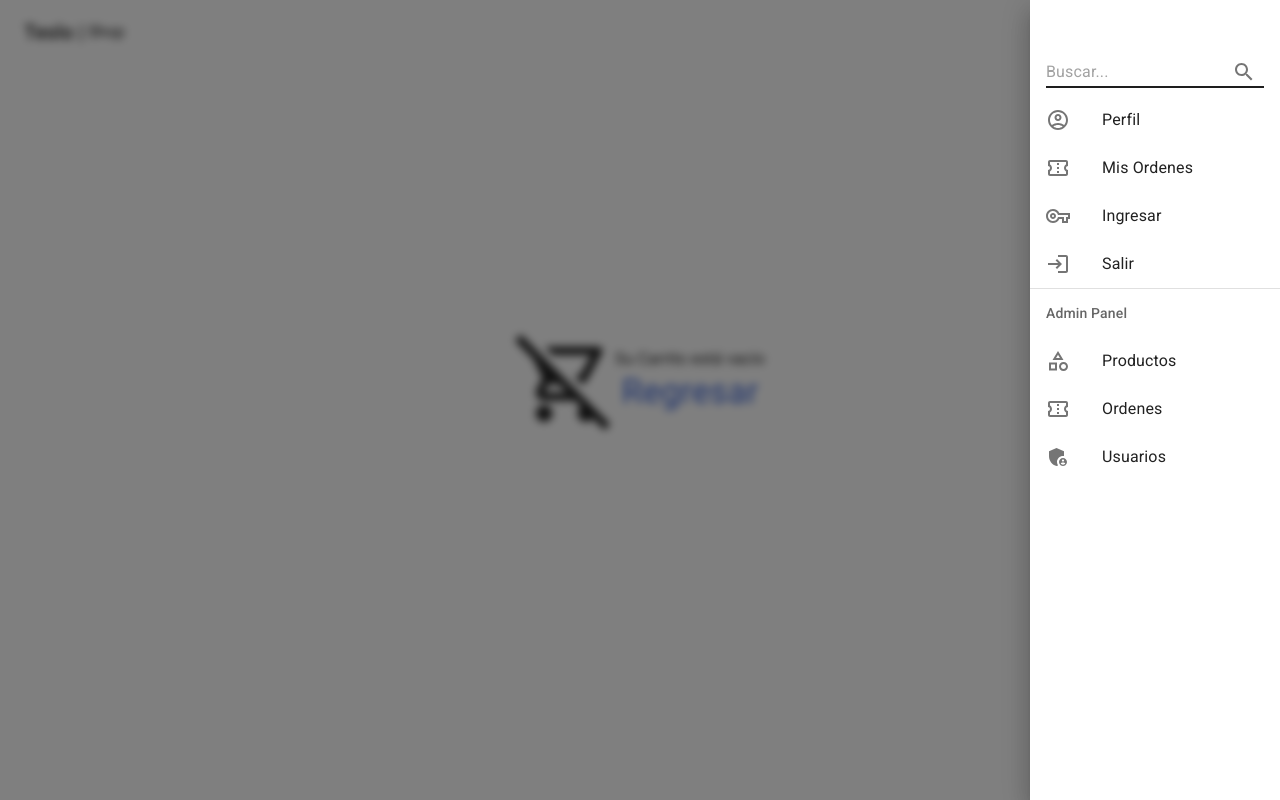
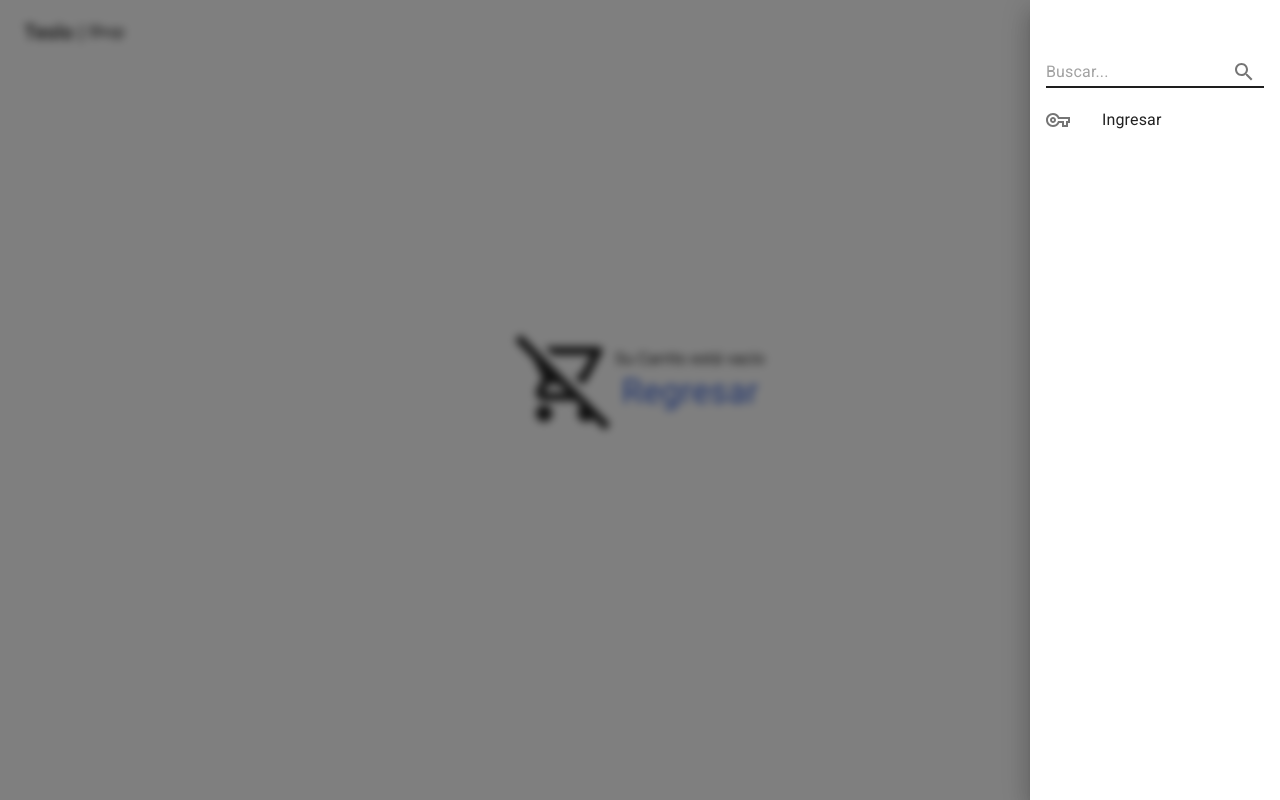
Before and after one commit to mddiosc/teslo-shop, a Next.js app: page /cart/empty in a window 1280 px wide. Both pictures are taken after a click on the button "Menú". Built offline with nearby package versions, Linux system fonts and the light colour scheme; no server answers.

Commit message:
feat: sidemenu conditions

```diff
--- a/components/ui/SideMenu.tsx
+++ b/components/ui/SideMenu.tsx
@@ -1,5 +1,5 @@
 import { useContext, useState } from "react";
-import { UIContext } from "../../context";
+import { AuthContext, UIContext } from "../../context";
 import {
   Box,
   Divider,
@@ -31,6 +31,7 @@ interface SideMenuProps {}
 
 const SideMenu: React.FC<SideMenuProps> = () => {
   const { push } = useRouter();
+  const { isLoggedIn, user } = useContext(AuthContext);
   const { isMenuOpen, toogleSideMenu } = useContext(UIContext);
   const [searchTerm, setSearchTerm] = useState("");
 
@@ -71,19 +72,22 @@ const SideMenu: React.FC<SideMenuProps> = () => {
             />
           </ListItem>
 
+          {isLoggedIn && (
+            <>
               <ListItem button>
                 <ListItemIcon>
                   <AccountCircleOutlined />
                 </ListItemIcon>
                 <ListItemText primary={"Perfil"} />
               </ListItem>
-
               <ListItem button>
                 <ListItemIcon>
                   <ConfirmationNumberOutlined />
                 </ListItemIcon>
                 <ListItemText primary={"Mis Ordenes"} />
               </ListItem>
+            </>
+          )}
 
           <ListItem
             button
@@ -118,21 +122,25 @@ const SideMenu: React.FC<SideMenuProps> = () => {
             <ListItemText primary={"Niños"} />
           </ListItem>
 
+          {!isLoggedIn ? (
             <ListItem button>
               <ListItemIcon>
                 <VpnKeyOutlined />
               </ListItemIcon>
               <ListItemText primary={"Ingresar"} />
             </ListItem>
-
+          ) : (
             <ListItem button>
               <ListItemIcon>
                 <LoginOutlined />
               </ListItemIcon>
               <ListItemText primary={"Salir"} />
             </ListItem>
+          )}
 
           {/* Admin */}
+          {user?.role === "admin" && (
+            <>
               <Divider />
               <ListSubheader>Admin Panel</ListSubheader>
 
@@ -155,6 +163,8 @@ const SideMenu: React.FC<SideMenuProps> = () => {
                 </ListItemIcon>
                 <ListItemText primary={"Usuarios"} />
               </ListItem>
+            </>
+          )}
         </List>
       </Box>
     </Drawer>
--- a/context/auth/AuthProvider.tsx
+++ b/context/auth/AuthProvider.tsx
@@ -23,12 +23,13 @@ export const AuthProvider: React.FC = ({ children }) => {
   }, []);
 
   const checkToken = async () => {
+    if (!Cookies.get("token")) return;
+
     try {
       const { data } = await tesloApi.get("/user/validate-token");
       const { token, user } = data;
       Cookies.set("token", token);
       dispatch({ type: "Auth - Login", payload: user });
-
     } catch (error) {
       Cookies.remove("token");
       dispatch({ type: "Auth - Logout" });
```
Lines whose indentation alone changed are shown as unchanged.
